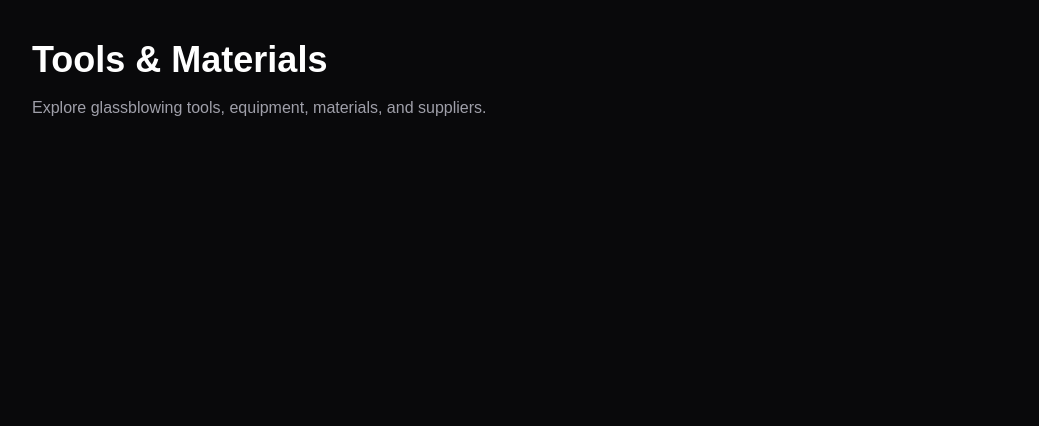
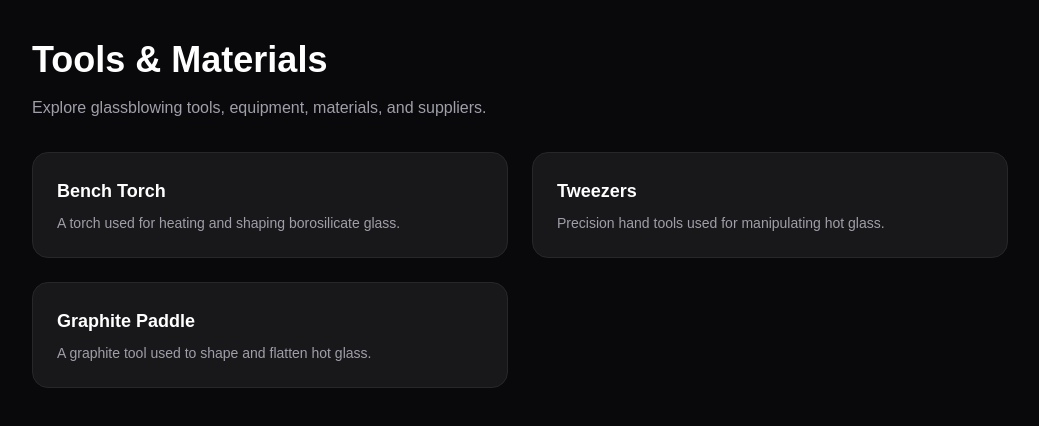
Before and after one commit to b2sdnbp4d9-svg/boro-ai, a Next.js app: page /tools in a window 1280 px wide. Shown: the top 426 px of the page, without its empty margins (120-1159 px from the left). Built offline with nearby package versions, Linux system fonts and the light colour scheme.

Commit message:
Add reusable tool card component

```diff
--- a/app/tools/page.tsx
+++ b/app/tools/page.tsx
@@ -1,3 +1,5 @@
+import ToolCard from "@/components/ToolCard";
+
 export default function Tools() {
   return (
     <main className="min-h-screen bg-zinc-950 text-white">
@@ -9,7 +11,25 @@ export default function Tools() {
         <p className="mt-4 text-zinc-400">
           Explore glassblowing tools, equipment, materials, and suppliers.
         </p>
-      </div>
+
+      <div className="mt-8 grid gap-6 sm:grid-cols-2">
+         <ToolCard
+           name="Bench Torch"
+           description="A torch used for heating and shaping borosilicate glass."
+  />
+
+        <ToolCard
+           name="Tweezers"
+           description="Precision hand tools used for manipulating hot glass."
+  />
+
+        <ToolCard
+           name="Graphite Paddle"
+           description="A graphite tool used to shape and flatten hot glass."
+  />
+
+</div>
+</div>
     </main>
   );
 }
--- /dev/null
+++ b/components/ToolCard.tsx
@@ -0,0 +1,16 @@
+type ToolCardProps = {
+  name: string;
+  description: string;
+};
+
+export default function ToolCard({ name, description }: ToolCardProps) {
+  return (
+    <div className="rounded-2xl border border-zinc-800 bg-zinc-900 p-6">
+      <h3 className="text-lg font-semibold">{name}</h3>
+
+      <p className="mt-2 text-sm text-zinc-400">
+        {description}
+      </p>
+    </div>
+  );
+}
```
